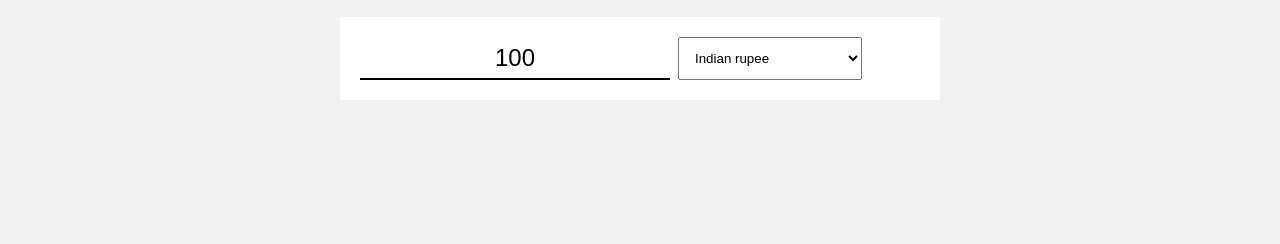
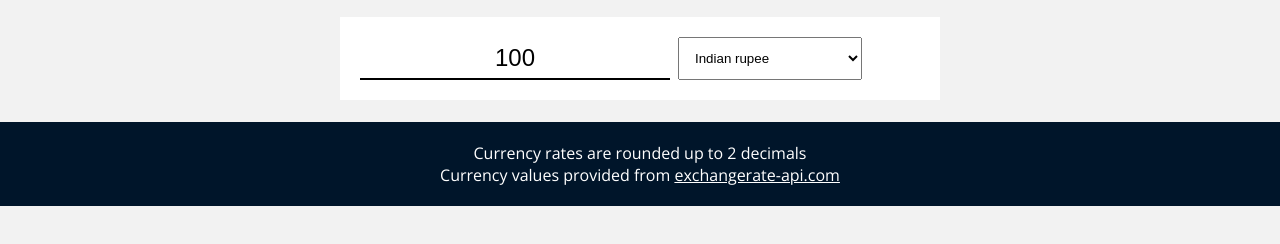
Before and after one commit to jaydeepkhatri/Currency-Converter, a plain HTML site: page index.html in a window 1280 px wide. Shown: the part 126-370 px from the top of the page. Drawn offline with nearby package versions, Linux system fonts and the light colour scheme; no server answers.

Commit message:
➕ Added footer

```diff
--- a/index.html
+++ b/index.html
@@ -71,6 +71,11 @@
 		<p id="errmsg"></p>
 		<div class="othercurrencys" id="othercurrencys"></div>
 	</div>
+	<footer class="footer">
+		Currency rates are rounded up to 2 decimals<br />
+		Currency values provided from <a href="http://exchangerate-api.com" target="_blank">exchangerate-api.com</a>
+
+	</footer>
 	<script defer src="./app.js"></script>
 </body>
 
--- a/style.css
+++ b/style.css
@@ -73,6 +73,15 @@ select {
 .scurrency:hover {
 	background: #f0f0f0;
 }
+.footer {
+	text-align: center;
+	padding: 20px;
+	background: rgb(0, 21, 42);
+	color: #fff;
+}
+.footer a {
+	color: #fff;
+}
 @media screen and (max-width: 480px) {
 	.title{
 		font-size: 24px;
```
